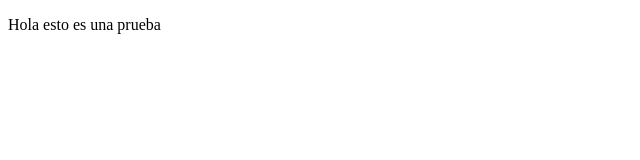
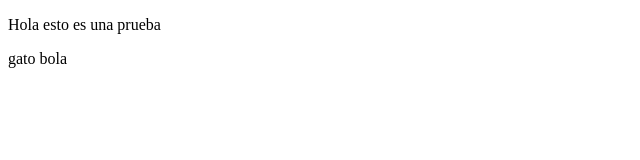
Before and after one commit to Mariagnz/staticweb01, a plain HTML site: page index.html in a window 1280 px wide. Shown: the full height of the page, 0-640 px from the left. Drawn offline with Linux system fonts and the light colour scheme.

Commit message:
Update index.html

```diff
--- a/index.html
+++ b/index.html
@@ -10,6 +10,7 @@
 
 <body>
     <p>Hola esto es una prueba</p>
+    <p>gato bola</p>
 </body>
 
 </html>
```
